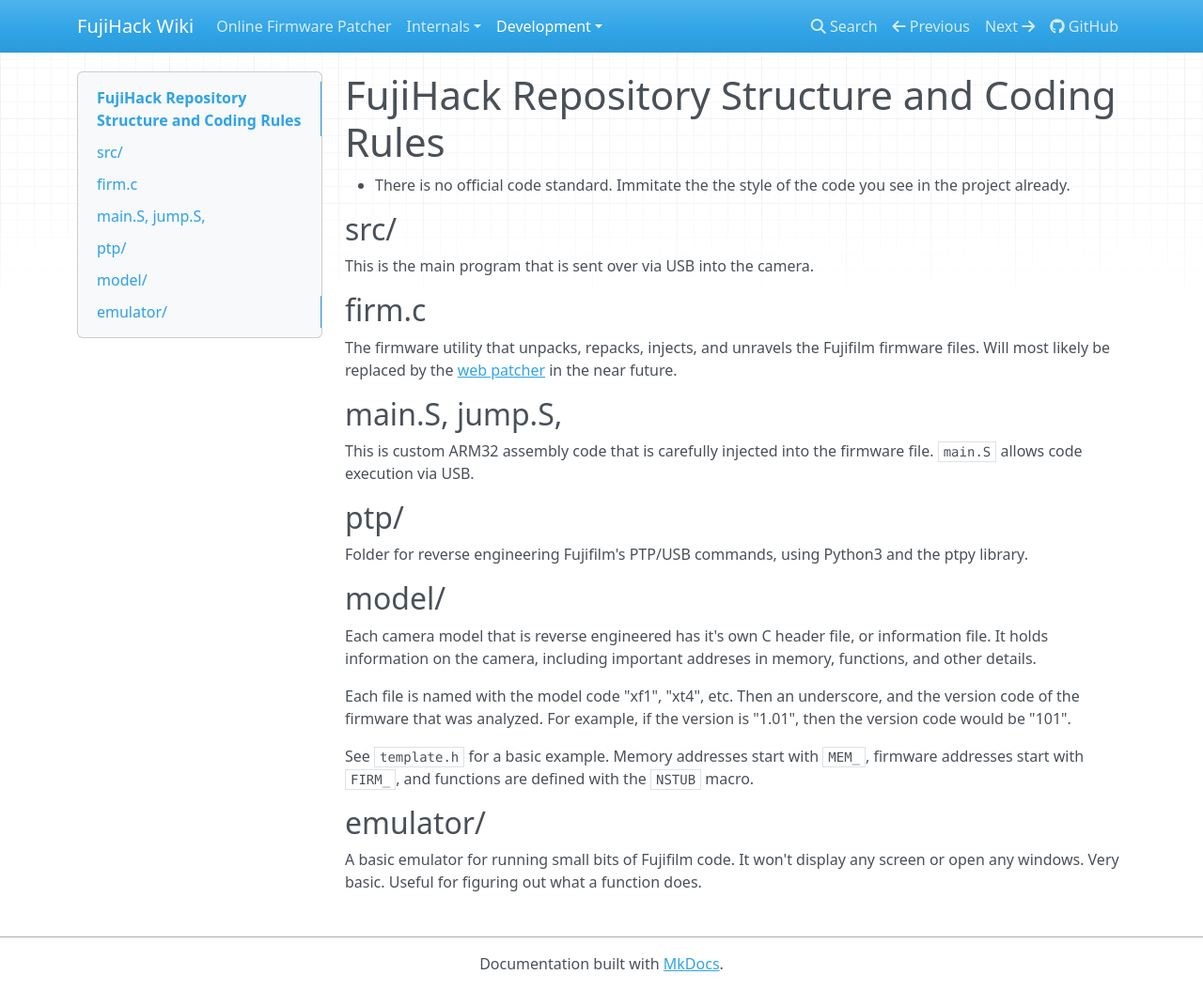
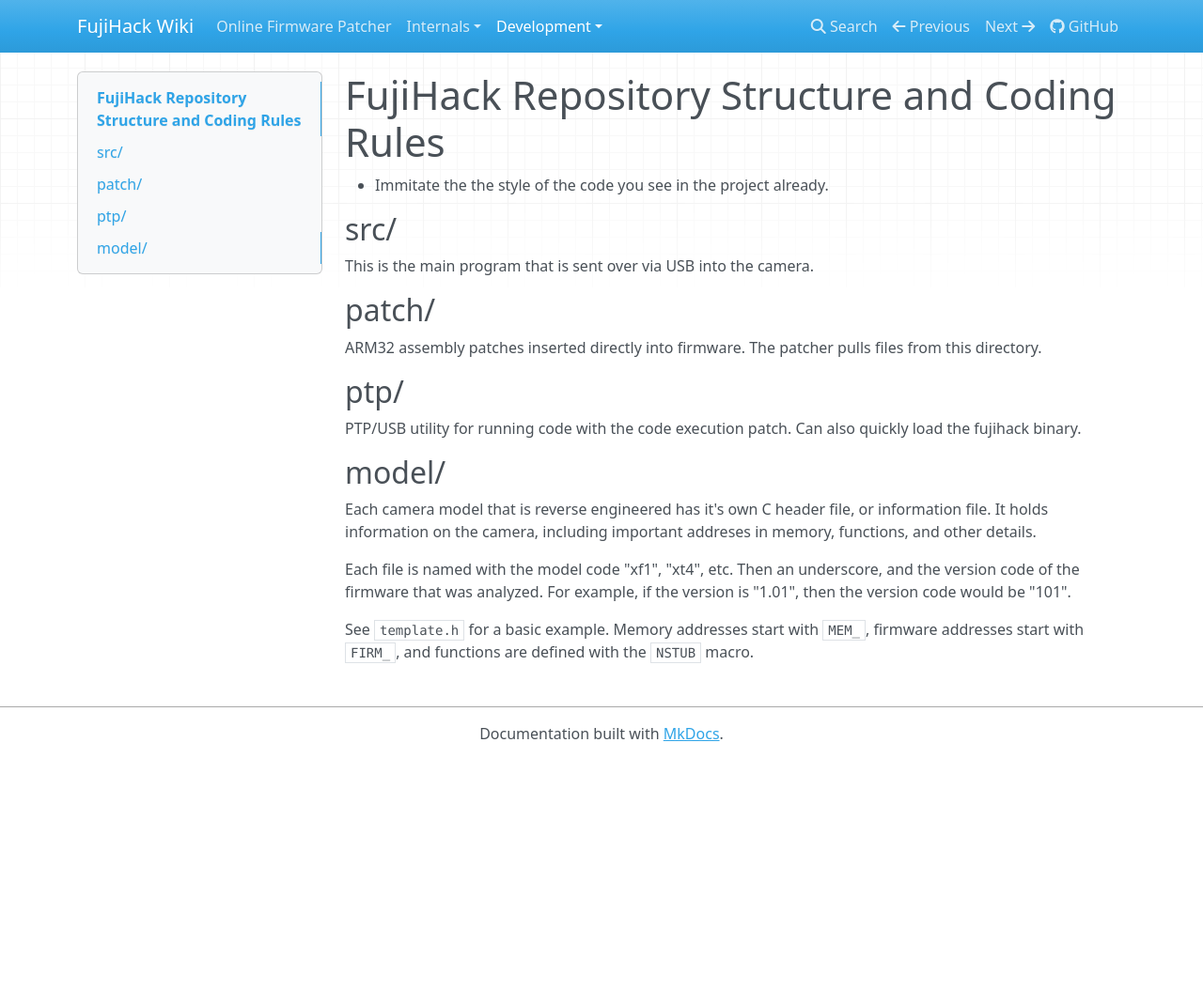
Before and after one commit to fujihack/wiki, an MkDocs documentation site: the page built from docs/structure.md, in a window 1280 px wide and 1054 px high. Shown: the whole window at 94% size. Built offline with MkDocs 1.6.1, drawn with Linux system fonts in a browser that asks for light colours; nearby versions of some CDN libraries.

Commit message:
Random OCD changes

```diff
--- a/docs/structure.md
+++ b/docs/structure.md
@@ -1,18 +1,14 @@
 # FujiHack Repository Structure and Coding Rules
-- There is no official code standard. Immitate the the style of the code you see in the project already.
+- Immitate the the style of the code you see in the project already.
 
 ## src/
 This is the main program that is sent over via USB into the camera.
 
-## firm.c
-The firmware utility that unpacks, repacks, injects, and unravels the Fujifilm firmware files.
-Will most likely be replaced by the [web patcher](https://github.com/fujihack/patcher) in the near future.
-
-## main.S, jump.S,
-This is custom ARM32 assembly code that is carefully injected into the firmware file. `main.S` allows code execution via USB.
+## patch/
+ARM32 assembly patches inserted directly into firmware. The patcher pulls files from this directory.
 
 ## ptp/
-Folder for reverse engineering Fujifilm's PTP/USB commands, using Python3 and the ptpy library.
+PTP/USB utility for running code with the code execution patch. Can also quickly load the fujihack binary.
 
 ## model/
 Each camera model that is reverse engineered has it's own C header file, or information file.
@@ -24,7 +20,3 @@
 
 See `template.h` for a basic example. Memory addresses start with `MEM_`, firmware addresses start with `FIRM_`,
 and functions are defined with the `NSTUB` macro.
-
-## emulator/
-A basic emulator for running small bits of Fujifilm code. It won't display any screen or open any windows. Very basic.
-Useful for figuring out what a function does.
```
Also changed, not shown: docs/autoactscr.md (+1 -0 lines), docs/eep.md (+0 -1 lines), docs/exif.md (+1 -3 lines), docs/fujirtos.md (+4 -3 lines), docs/ptp.md (+1 -0 lines).
